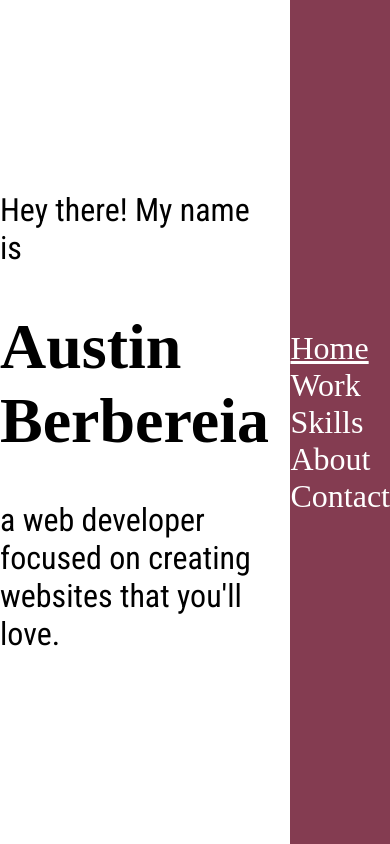
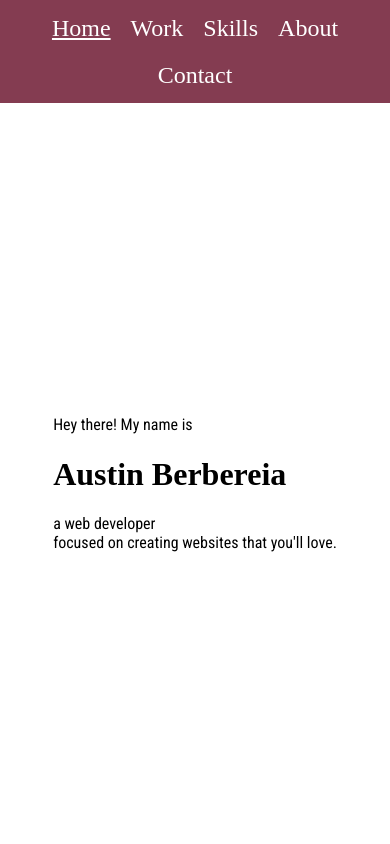
Before and after one commit to blahahaustin/freelance-portfolio, a React (Create React App) app: page / in a window 390 px wide. Built offline with nearby package versions, Linux system fonts and the light colour scheme; a web font is replaced by a local one.

Commit message:
Made changes to be mobile responsive.

```diff
--- a/src/App.css
+++ b/src/App.css
@@ -44,6 +44,7 @@ li {
   align-items: center;
   justify-content: center;
 
+
   background: #843c51;
   color: white;
   font-size: 2em;
@@ -54,7 +55,6 @@ li {
 }
 
 .content {
-  /* background-color: red; */
   grid-column: 1 / 2;
   grid-row: 1 / -1;
 }
@@ -63,9 +63,6 @@ li {
   display: flex;
   align-items: center;
   justify-content: center;
-}
-
-.home-page {
   font-size: 2em;
 }
 
@@ -180,16 +177,136 @@ li {
 }
 
 .social-icon img {
-  margin: 20px;
+  margin: 15px;
   width: 100px;
   height: 100px;
 }
 
-/* @media all and (max-width: 1199px) { ... } */
-/* @media all and (max-width: 991px) { ... } */
-/* @media all and (max-width: 768px) { ... } */
+@media all and (max-width: 820px) {
+  .menu {
+    font-size: 1.5em;
+  }
 
-@media all and (max-width: 575px) {
+  .home-page {
+    font-size: 1.5em;
+  }
 
+  .work-page {
+    grid-template: repeat(3, 1fr) / repeat(12, 1fr);
+    grid-gap: 20px;
+    font-size: 1em;
+  }
+
+  .link-1 {
+    grid-column: 4 / 10;
+    grid-row: 1 / 2;
+    align-self: end;
+  }
+
+  .link-2 {
+    grid-column: 4 / 10;
+    grid-row: 2 / 3;
+    align-self: center;
+  }
+
+  .link-3 {
+    grid-column: 4 / 10;
+    grid-row: 3 / 4;
+    align-self: start;
+  }
 
 }
+
+@media all and (max-width: 640px) {
+  .container {
+    grid-template: 1fr 7fr / 1fr;
+    grid-gap: 20px;
+    height: 100vh;
+  }
+
+  .menu {
+    grid-column: 1 / -1;
+    grid-row: 1 / 2;
+  }
+
+  .menu-items{
+    display: flex;
+    flex-direction: row;
+    flex-wrap: wrap;
+    justify-content: center;
+    align-content: center;
+  }
+
+  .menu-items div {
+    margin: 10px;
+  }
+
+  .content {
+    grid-column: 1 / -1;
+    grid-row: 2 / 3;
+  }
+
+  .profile-photo {
+    grid-column: 3 / 11;
+    grid-row: 1 / 2;
+    align-self: flex-end;
+  }
+
+  .profile-blurb {
+    grid-column: 2 / 12;
+    grid-row: 2 / 3;
+    align-self: flex-start;
+  }
+}
+
+@media all and (max-width: 500px) {
+
+  .menu {
+    font-size: 1.5em;
+  }
+
+  .home-page {
+    font-size: 1.3em;
+  }
+
+  .link-1 {
+    grid-column: 3 / 11;
+    grid-row: 1 / 2;
+    align-self: end;
+  }
+
+  .link-2 {
+    grid-column: 3 / 11;
+    grid-row: 2 / 3;
+    align-self: center;
+  }
+
+  .link-3 {
+    grid-column: 3 / 11;
+    grid-row: 3 / 4;
+    align-self: start;
+  }
+
+  .social-icon img {
+    width: 80px;
+    height: 80px;
+  }
+
+  .skillIcon img {
+    width: 80px;
+    height: 80px;
+  }
+
+  .skills-page {
+    font-size: 1em;
+  }
+
+}
+
+@media all and (max-width: 430px) {
+
+  .home-page {
+    font-size: 1em;
+  }
+
+}
--- a/src/components/menu.js
+++ b/src/components/menu.js
@@ -19,6 +19,7 @@ export default class Menu extends Component {
 
     // Use a map function to iterate over them.
     const menuItems = sections.map((section, index) =>
+    <div key={index}>
       <li key={index}
           index={index}
           onClick={this.handleClick.bind(this, index)}
@@ -26,6 +27,7 @@ export default class Menu extends Component {
       >
         {section}
       </li>
+    </div>
     );
 
     // Return the generated list items in an unordered list.
@@ -38,7 +40,7 @@ export default class Menu extends Component {
     return (
       <div className="menu">
         <div>
-        {this.renderItems()}
+          {this.renderItems()}
         </div>
       </div>
     );
```
